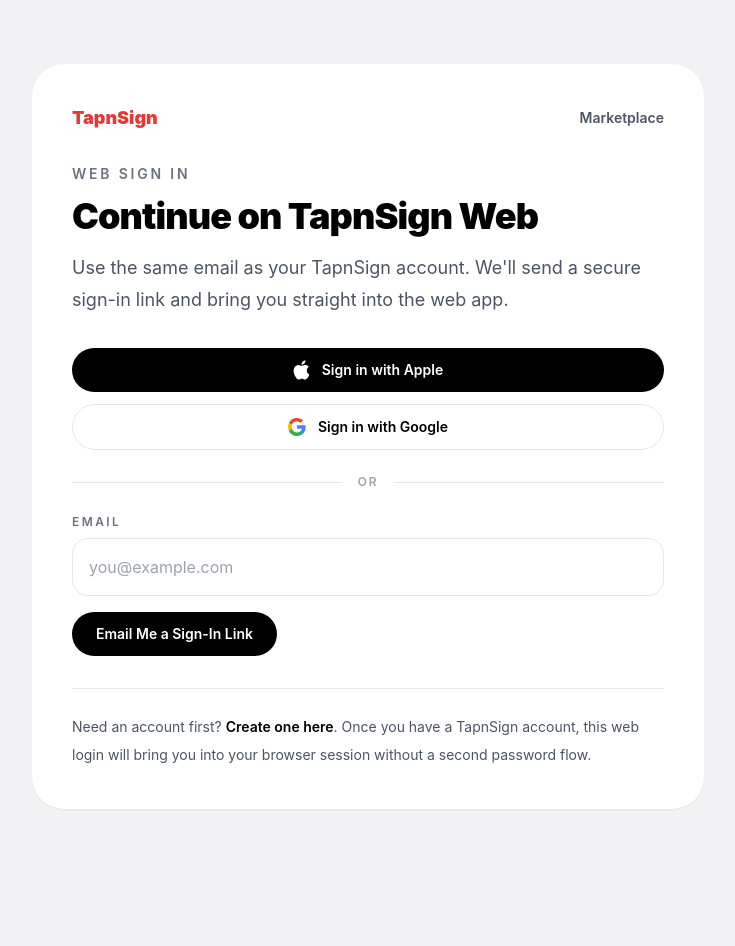
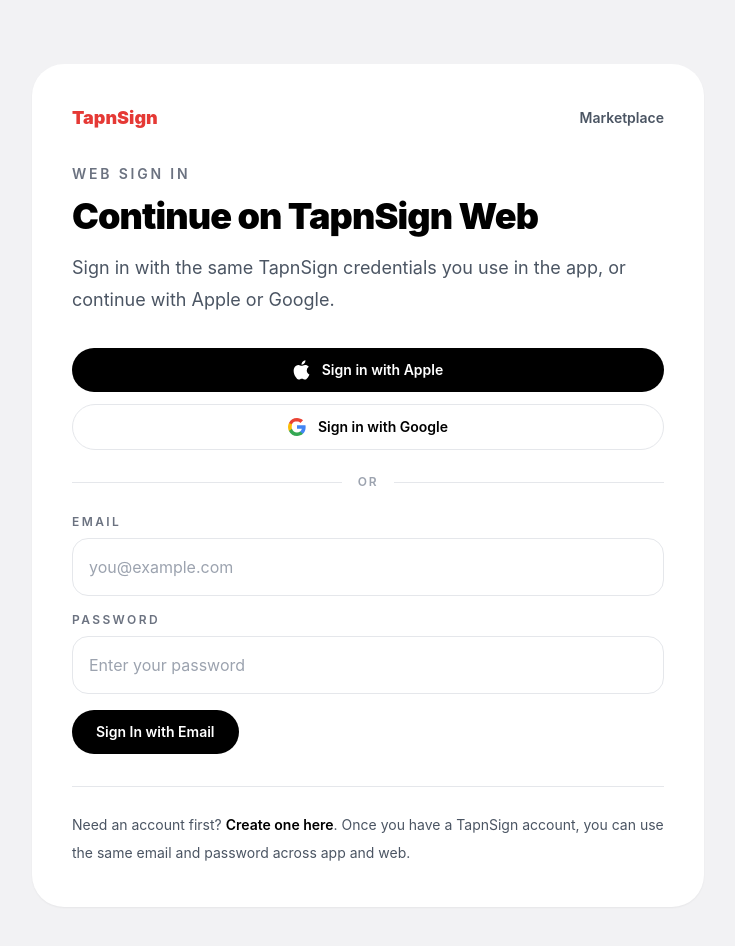
Before and after one commit to ajofer5/tapnsign, a Next.js app in the folder website/: page /login in a window 1280 px wide. Shown: the top 946 px of the page, without its empty margins (272-1007 px from the left). Before the commit the page ends 873 px from the top, so only its background shows below. Built offline with nearby package versions, Linux system fonts and the light colour scheme; no server answers.

Commit message:
Switch website login to email and password

```diff
--- a/website/app/login/actions.ts
+++ b/website/app/login/actions.ts
@@ -1,7 +1,7 @@
 'use server';
 
 import { redirect } from 'next/navigation';
-import { createWebsiteSupabaseClient } from '../../lib/supabase';
+import { createWebsiteMutableServerSupabaseClient, createWebsiteSupabaseClient } from '../../lib/supabase';
 
 function sanitizeNextPath(value: FormDataEntryValue | null) {
   if (typeof value !== 'string' || !value) return '/app';
@@ -11,6 +11,30 @@ function sanitizeNextPath(value: FormDataEntryValue | null) {
 
 function getWebsiteBaseUrl() {
   return (process.env.NEXT_PUBLIC_SITE_URL ?? 'http://localhost:3000').replace(/\/+$/, '');
+}
+
+export async function signInWithPasswordAction(formData: FormData) {
+  const rawEmail = formData.get('email');
+  const rawPassword = formData.get('password');
+  const email = typeof rawEmail === 'string' ? rawEmail.trim() : '';
+  const password = typeof rawPassword === 'string' ? rawPassword : '';
+  const next = sanitizeNextPath(formData.get('next'));
+
+  if (!email || !password) {
+    redirect(`/login?error=missing&next=${encodeURIComponent(next)}`);
+  }
+
+  const supabase = await createWebsiteMutableServerSupabaseClient();
+  const { data, error } = await supabase.auth.signInWithPassword({
+    email,
+    password,
+  });
+
+  if (error || !data.user) {
+    redirect(`/login?error=password&next=${encodeURIComponent(next)}`);
+  }
+
+  redirect(next);
 }
 
 export async function requestLoginLinkAction(formData: FormData) {
@@ -34,10 +58,13 @@ export async function requestLoginLinkAction(formData: FormData) {
   });
 
   if (error) {
-    const reason = error.message.toLowerCase().includes('user')
+    const message = error.message.toLowerCase();
+    const reason = message.includes('user')
       ? 'account'
       : 'send';
-    redirect(`/login?error=${encodeURIComponent(reason)}&next=${encodeURIComponent(next)}`);
+    redirect(
+      `/login?error=${encodeURIComponent(reason)}&detail=${encodeURIComponent(error.message)}&next=${encodeURIComponent(next)}`
+    );
   }
 
   redirect(`/login?sent=1&email=${encodeURIComponent(email)}&next=${encodeURIComponent(next)}`);
--- a/website/app/login/page.tsx
+++ b/website/app/login/page.tsx
@@ -1,5 +1,5 @@
 import Link from 'next/link';
-import { requestLoginLinkAction } from './actions';
+import { signInWithPasswordAction } from './actions';
 import { getWebSessionUser } from '../../lib/web-auth';
 import { GoogleSignInButton } from '../../components/google-sign-in-button';
 import { AppleSignInButton } from '../../components/apple-sign-in-button';
@@ -17,6 +17,7 @@ export default async function LoginPage({
     sent?: string;
     email?: string;
     error?: string;
+    detail?: string;
     next?: string;
     logged_out?: string;
     created?: string;
@@ -26,9 +27,9 @@ export default async function LoginPage({
   const existingUser = await getWebSessionUser();
   const next = sanitizeNextPath(resolvedSearch?.next);
 
-  const sent = resolvedSearch?.sent === '1';
   const email = resolvedSearch?.email ?? '';
   const error = resolvedSearch?.error;
+  const detail = resolvedSearch?.detail;
   const loggedOut = resolvedSearch?.logged_out === '1';
 
   return (
@@ -54,7 +55,7 @@ export default async function LoginPage({
             Continue on TapnSign Web
           </h1>
           <p className="mt-4 max-w-xl text-lg leading-8 text-gray-600">
-            Use the same email as your TapnSign account. We&apos;ll send a secure sign-in link and bring you straight into the web app.
+            Sign in with the same TapnSign credentials you use in the app, or continue with Apple or Google.
           </p>
 
           {existingUser ? (
@@ -67,11 +68,6 @@ export default async function LoginPage({
             </div>
           ) : null}
 
-          {sent ? (
-            <div className="mt-6 rounded-2xl bg-[#EFF6EC] px-5 py-4 text-sm font-medium text-[#2B6A1C]">
-              Sign-in link sent to {email || 'your email'}. Open it on this device to continue.
-            </div>
-          ) : null}
           {loggedOut ? (
             <div className="mt-6 rounded-2xl bg-[#F6F6F7] px-5 py-4 text-sm font-medium text-gray-700">
               You have been signed out.
@@ -80,9 +76,11 @@ export default async function LoginPage({
           {error ? (
             <div className="mt-6 rounded-2xl bg-[#FDECEC] px-5 py-4 text-sm font-medium text-[#B3261E]">
               {error === 'missing'
-                ? 'Enter your email to continue.'
+                ? 'Enter your email and password to continue.'
                 : error === 'account'
                   ? 'We could not find a TapnSign account for that email.'
+                  : error === 'password'
+                    ? 'That email or password was incorrect.'
                   : error === 'callback'
                     ? 'That sign-in link is invalid or has expired.'
                     : error === 'google'
@@ -90,6 +88,7 @@ export default async function LoginPage({
                       : error === 'apple'
                         ? 'Apple sign-in failed. Please try again.'
                         : 'Could not send a sign-in link. Please try again.'}
+              {detail ? <div className="mt-2 text-xs font-normal text-[#7D2019]">{detail}</div> : null}
             </div>
           ) : null}
 
@@ -104,7 +103,7 @@ export default async function LoginPage({
             <div className="flex-grow border-t border-gray-200" />
           </div>
 
-          <form action={requestLoginLinkAction} className="space-y-4">
+          <form action={signInWithPasswordAction} className="space-y-4">
             <input type="hidden" name="next" value={next} />
             <label className="block">
               <div className="text-xs font-semibold uppercase tracking-[0.2em] text-gray-500">
@@ -120,12 +119,25 @@ export default async function LoginPage({
                 required
               />
             </label>
+            <label className="block">
+              <div className="text-xs font-semibold uppercase tracking-[0.2em] text-gray-500">
+                Password
+              </div>
+              <input
+                type="password"
+                name="password"
+                placeholder="Enter your password"
+                className="mt-2 w-full rounded-2xl border border-gray-200 bg-white px-4 py-4 text-base text-black outline-none transition-colors placeholder:text-gray-400 focus:border-black"
+                autoComplete="current-password"
+                required
+              />
+            </label>
 
             <button
               type="submit"
               className="rounded-full bg-black px-6 py-3 text-sm font-semibold text-white transition-colors hover:bg-[#2A2A2D]"
             >
-              Email Me a Sign-In Link
+              Sign In with Email
             </button>
           </form>
 
@@ -134,7 +146,7 @@ export default async function LoginPage({
             <Link href={`/signup?next=${encodeURIComponent(next)}`} className="font-semibold text-black hover:text-[#E53935]">
               Create one here
             </Link>
-            . Once you have a TapnSign account, this web login will bring you into your browser session without a second password flow.
+            . Once you have a TapnSign account, you can use the same email and password across app and web.
             {resolvedSearch?.created === '1' ? ' Your account was created successfully, so you can sign in now.' : ''}
           </div>
         </div>
```
